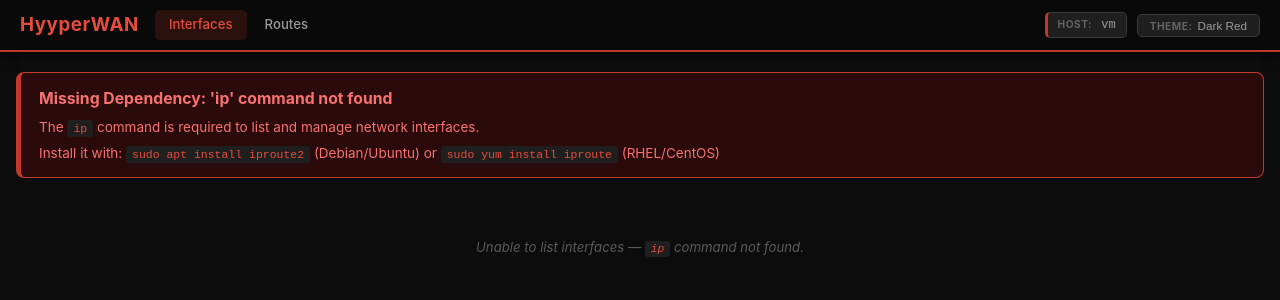
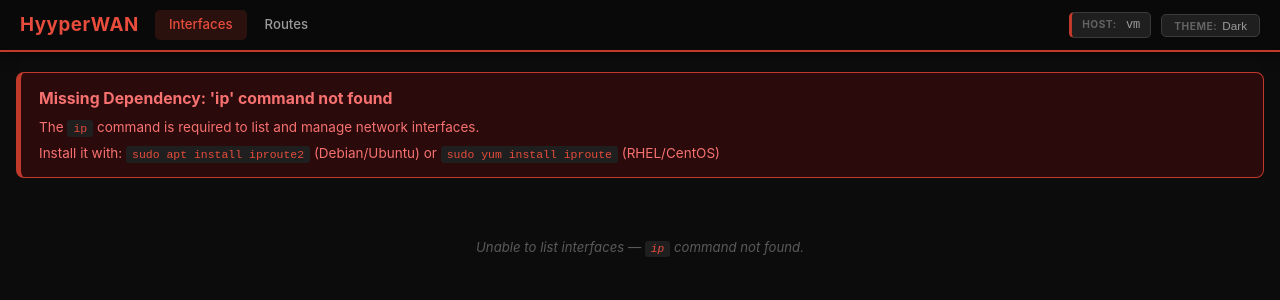
Before and after one commit to hyyperlite/hyyperwan, a Flask app: page / in a window 1280 px wide. Shown: the top 300 px of the page. Run offline with Flask 3, Linux system fonts and the light colour scheme; parts of the project's set-up code (start-up, migrations or seed data) failed here and were passed over.

Commit message:
Rename theme 'Dark Red' to 'Dark'
Co-Authored-By: Claude Sonnet 4.6 <noreply@anthropic.com>

```diff
--- a/templates/index.html
+++ b/templates/index.html
@@ -308,7 +308,7 @@
 <script>
 // ---- Theme cycling -------------------------------------------------------
 const THEMES      = ['', 'light'];
-const THEME_NAMES = ['Dark Red', 'Light'];
+const THEME_NAMES = ['Dark', 'Light'];
 const THEME_KEY   = 'hyyperwan-theme';
 
 function getTheme() { return localStorage.getItem(THEME_KEY) || ''; }
--- a/templates/interface.html
+++ b/templates/interface.html
@@ -434,7 +434,7 @@ function submitImpairmentRemove() {
 
 // ---- Theme cycling (same as main page) -----------------------------------
 const THEMES      = ['', 'light'];
-const THEME_NAMES = ['Dark Red', 'Light'];
+const THEME_NAMES = ['Dark', 'Light'];
 const THEME_KEY   = 'hyyperwan-theme';
 
 function getTheme() { return localStorage.getItem(THEME_KEY) || ''; }
--- a/templates/routes.html
+++ b/templates/routes.html
@@ -252,7 +252,7 @@
 <script>
 // ---- Theme cycling -------------------------------------------------------
 const THEMES      = ['', 'light'];
-const THEME_NAMES = ['Dark Red', 'Light'];
+const THEME_NAMES = ['Dark', 'Light'];
 const THEME_KEY   = 'hyyperwan-theme';
 
 function getTheme() { return localStorage.getItem(THEME_KEY) || ''; }
```
